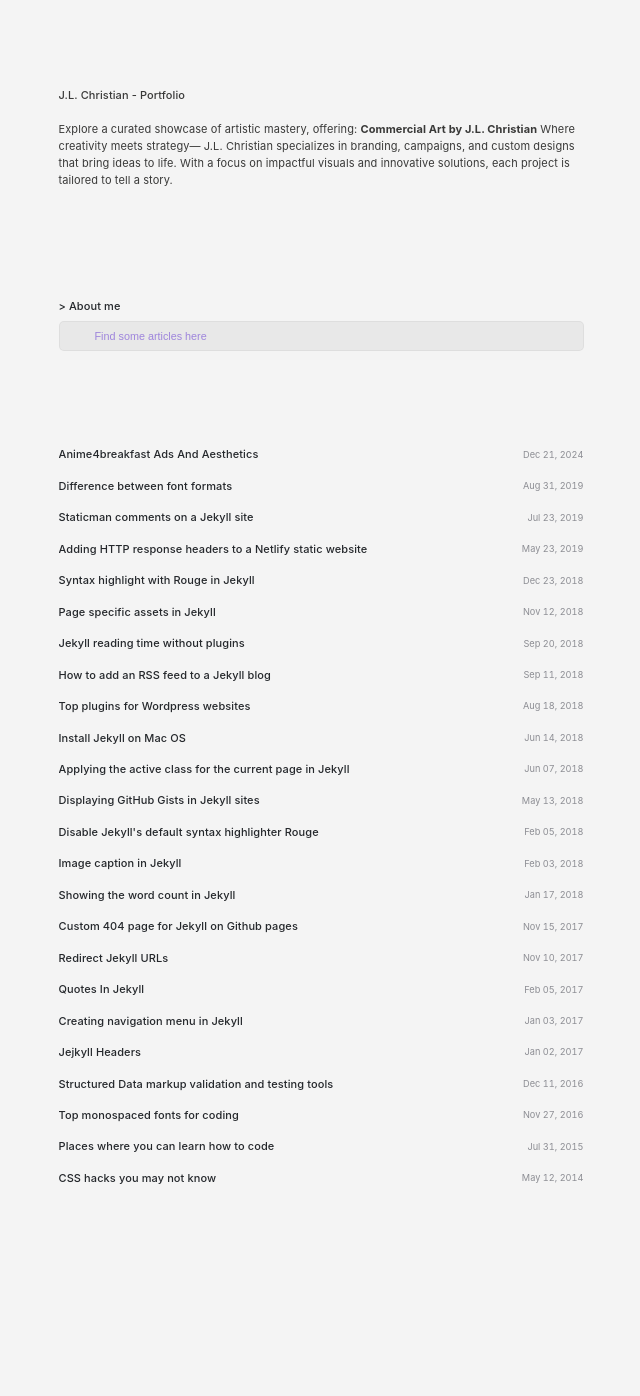
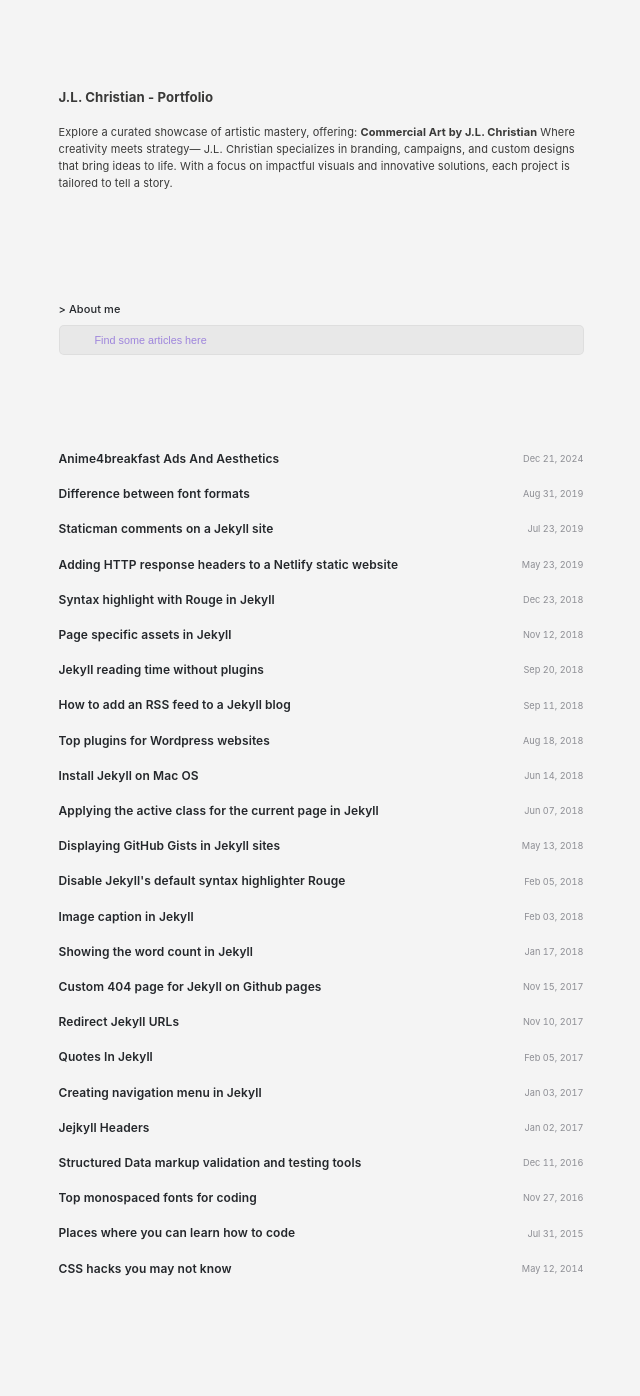
Before and after one commit to SeimiNomore/jlchristian.com, a Jekyll site: the page built from index.html, in a window 1280 px wide. Shown: the whole page, without its empty margins (319-959 px from the left). Built offline with Jekyll 4.4.1, drawn with Linux system fonts in a browser that asks for light colours; before the commit the page ends 1303 px from its top, so only the background shows below that.

Commit message:
update = restore

```diff
--- a/_sass/_main.scss
+++ b/_sass/_main.scss
@@ -280,15 +280,15 @@ h4 {
 }
 
 h5 {
-	font-size: 1.0rem;
-  font-weight: 500;
+	font-size: 1.2rem;
+  font-weight: 700;
 }
 
 h6 {
 	font-size: 1rem;
 }
 
-.codexer {
+index-h1 {
   font-weight: 500;
   font-size: 1.0rem;
 }
@@ -315,9 +315,8 @@ b {
 	margin-bottom: 0.5rem;
 }
 
-.posts > h5 {
+.posts > h3 {
 	font-weight: 500;
-  font-size: 1.0rem;
 }
 
 .post ul {
@@ -341,7 +340,7 @@ b {
 	align-items: center;
 	display: flex;
 	justify-content: space-between;
-	margin-bottom: 1.0rem;
+	margin-bottom: 1.20rem;
 }
 
 .posts li a,
@@ -350,8 +349,8 @@ b {
 	white-space: nowrap;
 	overflow: hidden;
 	text-overflow: ellipsis;
-	font-weight: 500;
-  font-size: 1.0rem;
+	font-weight: 585;
+  font-size: 12px;
 }
 
 .posts li time,
```
